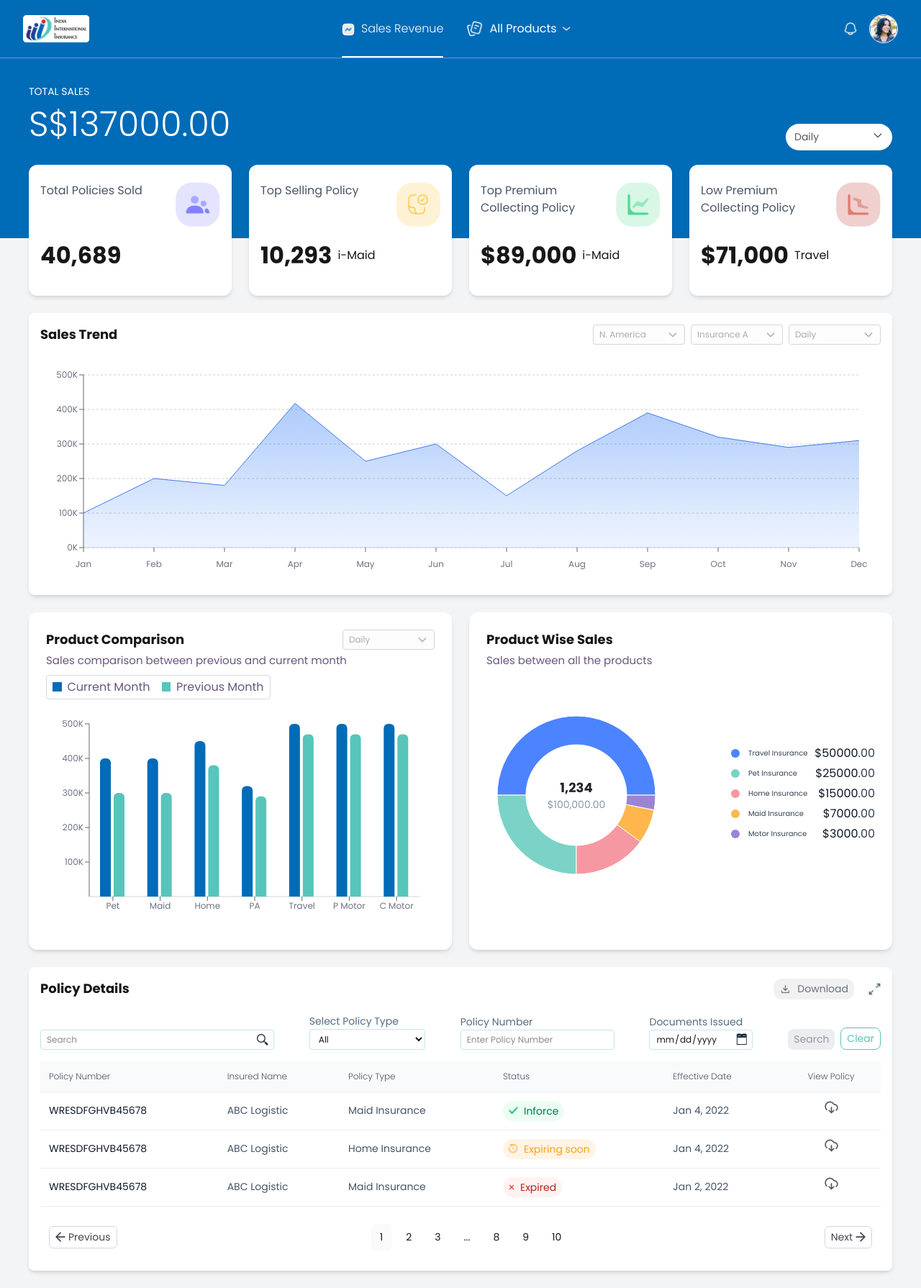
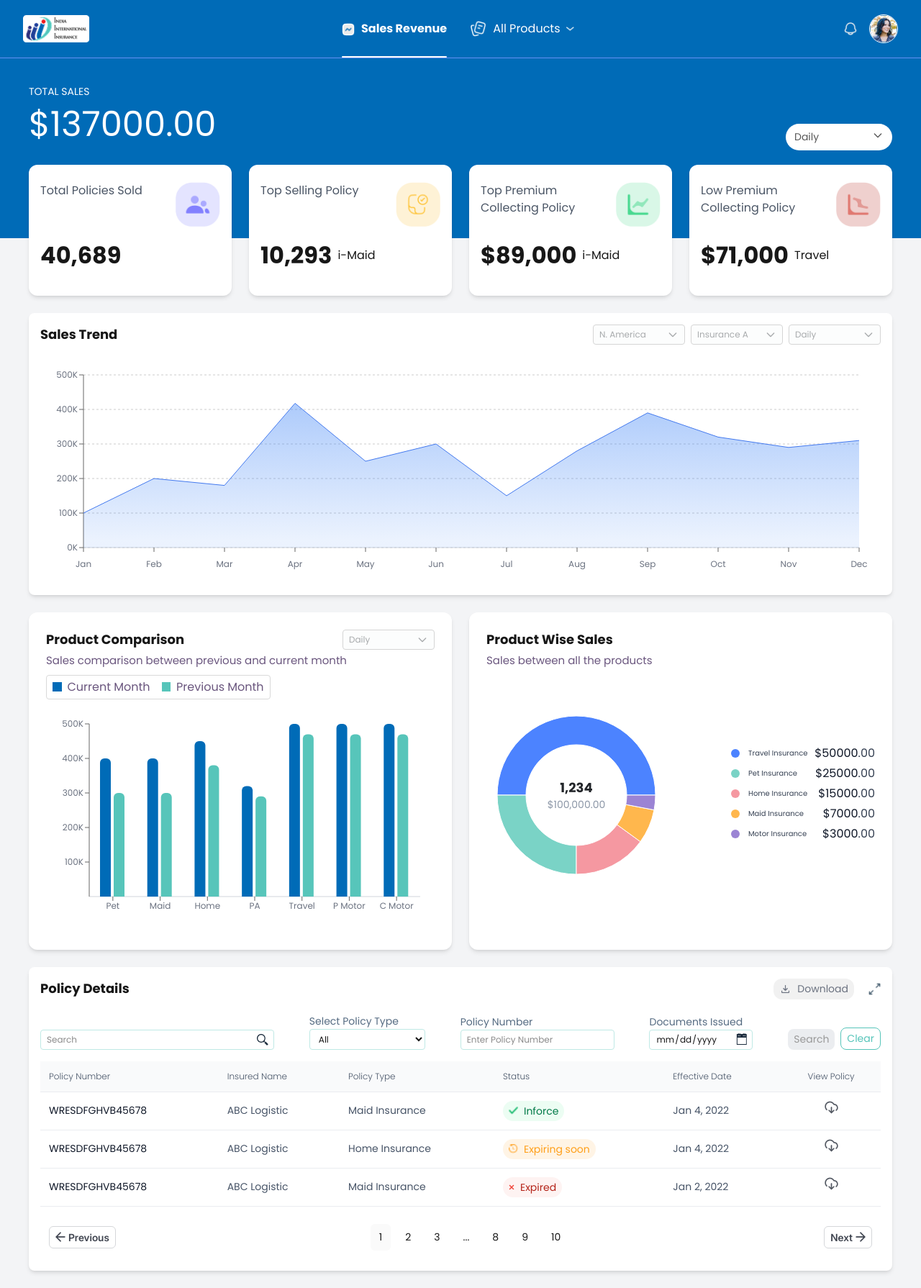
Before and after one commit to anandverma3141/iii-sales-dashboard, a Next.js app: page / in a window 1280 px wide. Shown: the whole page at 72% size. Built offline with nearby package versions, Linux system fonts and the light colour scheme; a web font is replaced by a local one.

Commit message:
added new fonts

```diff
--- a/src/app/components/PolicyTable.jsx
+++ b/src/app/components/PolicyTable.jsx
@@ -128,7 +128,7 @@ const PolicyTable = () => {
 
       {/* Pagination */}
       <div className="flex flex-col sm:flex-row justify-between items-center mt-3 p-3 space-y-2 sm:space-y-0">
-        <button className="flex items-center gap-1 px-2 py-1 border border-[#D5D7DA] rounded-md text-[#414651] text-[14px] hover:bg-gray-100 cursor-pointer">
+        <button className="flex items-center gap-1 px-2 py-1 border border-[#D5D7DA] rounded-md text-[#414651] text-[14px] hover:bg-gray-100 cursor-pointer font-inter-24pt">
           <Image
             className=""
             src="/images/left-arrow.png"
@@ -149,7 +149,7 @@ const PolicyTable = () => {
           <button className="px-3 cursor-pointer py-2 rounded-md">9</button>
           <button className="px-3 cursor-pointer py-2 rounded-md">10</button>
         </div>
-        <button className="flex items-center gap-1 px-2 py-1 cursor-pointer border border-[#D5D7DA] rounded-md text-[#414651] text-[14px] hover:bg-gray-100">
+        <button className="flex items-center gap-1 px-2 py-1 cursor-pointer border border-[#D5D7DA] rounded-md text-[#414651] text-[14px] hover:bg-gray-100 cursor-pointer font-inter-24pt">
           Next{" "}
           <Image
             className=""
--- a/src/app/components/StatsCards.jsx
+++ b/src/app/components/StatsCards.jsx
@@ -10,10 +10,7 @@ const stats = [
 ];
 
 export default function StatsCards() {
-    const {
-
-        salesTrandFilterTime,
-      } = selectOptions;
+  const { salesTrandFilterTime } = selectOptions;
   return (
     <div className="relative border-t-1 border-[#6690F3]">
       <div className="absolute z-1 top-0 left-0 w-full bg-[#006BB7] h-[250px]"></div>
@@ -22,28 +19,11 @@ export default function StatsCards() {
           {/* Left Side: Total Sales */}
           <div>
             <p className="text-sm uppercase">Total Sales</p>
-            <h2 className="text-[48px] font-[600]">S$137000.00</h2>
+            <h2 className="text-[48px]">$137000.00</h2>
           </div>
 
           {/* Right Side: Dropdown */}
-           <CustomSelect1 options={salesTrandFilterTime} />
-          {/* <button className="bg-white text-[#575757] text-[14px] px-2 py-2 rounded-xl shadow-md flex items-center">
-            Current Month
-            <svg
-              className="w-4 h-4 ml-2"
-              fill="none"
-              stroke="currentColor"
-              strokeWidth="2"
-              viewBox="0 0 24 24"
-              xmlns="http://www.w3.org/2000/svg"
-            >
-              <path
-                strokeLinecap="round"
-                strokeLinejoin="round"
-                d="M19 9l-7 7-7-7"
-              ></path>
-            </svg>
-          </button> */}
+          <CustomSelect1 options={salesTrandFilterTime} />
         </div>
 
         <div className="grid grid-cols-1 md:grid-cols-4 gap-6 mt-5">
--- a/src/app/globals.css
+++ b/src/app/globals.css
@@ -36,6 +36,15 @@
   font-display: swap;
 }
 
+@font-face {
+  font-family: 'Inter 24pt';
+  src: url('/fonts/Inter24pt-SemiBold.woff2') format('woff2'),
+      url('/fonts/Inter24pt-SemiBold.woff') format('woff');
+  font-weight: 600;
+  font-style: normal;
+  font-display: swap;
+}
+
 :root {
   --background: #ffffff;
   --foreground: #171717;
@@ -67,7 +76,7 @@ body {
 
 .selected {
   position: relative;
-  font-weight: 600;
+  font-weight: 700;
 }
 
 .selected::after {
@@ -110,3 +119,7 @@ input[type="date"] {
   appearance: none;
   -moz-appearance: textfield;
 }
+
+.font-inter-24pt {
+  font-family: "Inter 24pt", sans-serif;
+}
```
Also changed, not shown: public/fonts/Inter24pt-SemiBold.woff (added), public/fonts/Inter24pt-SemiBold.woff2 (added).
